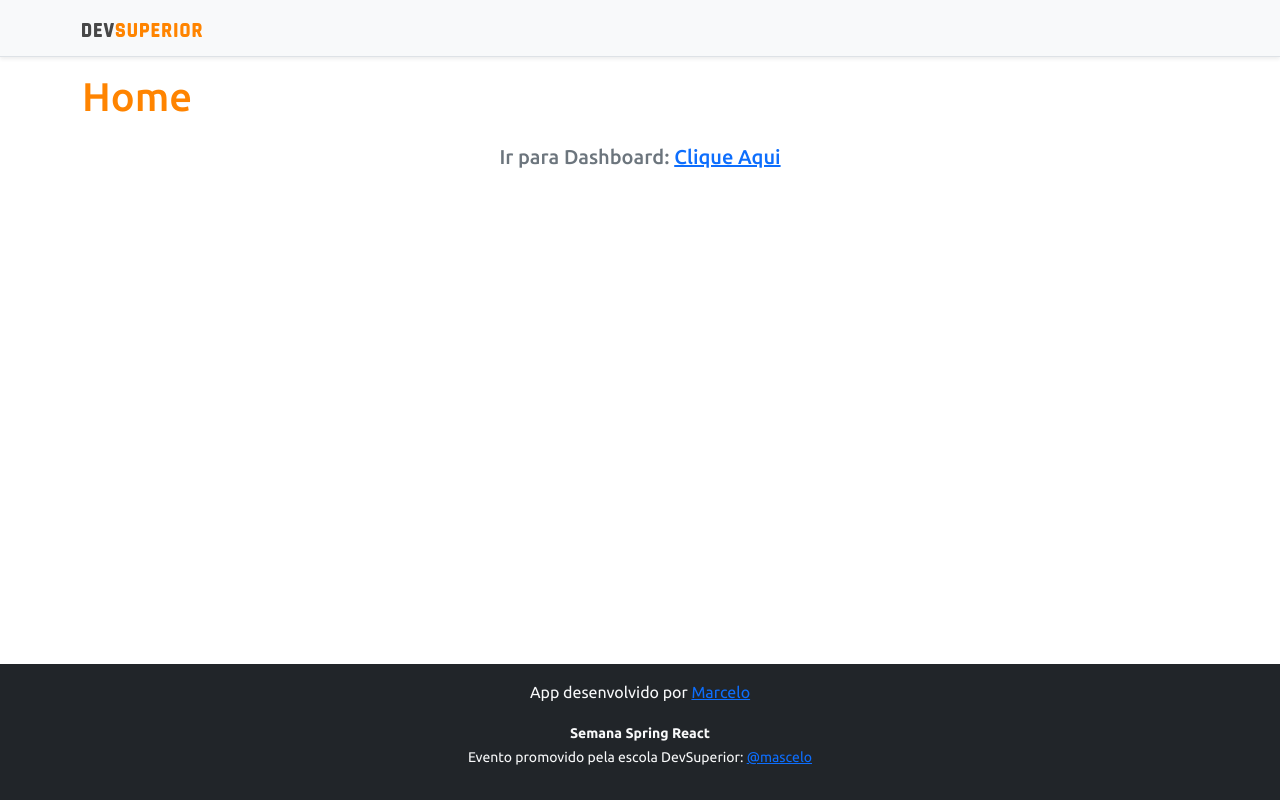
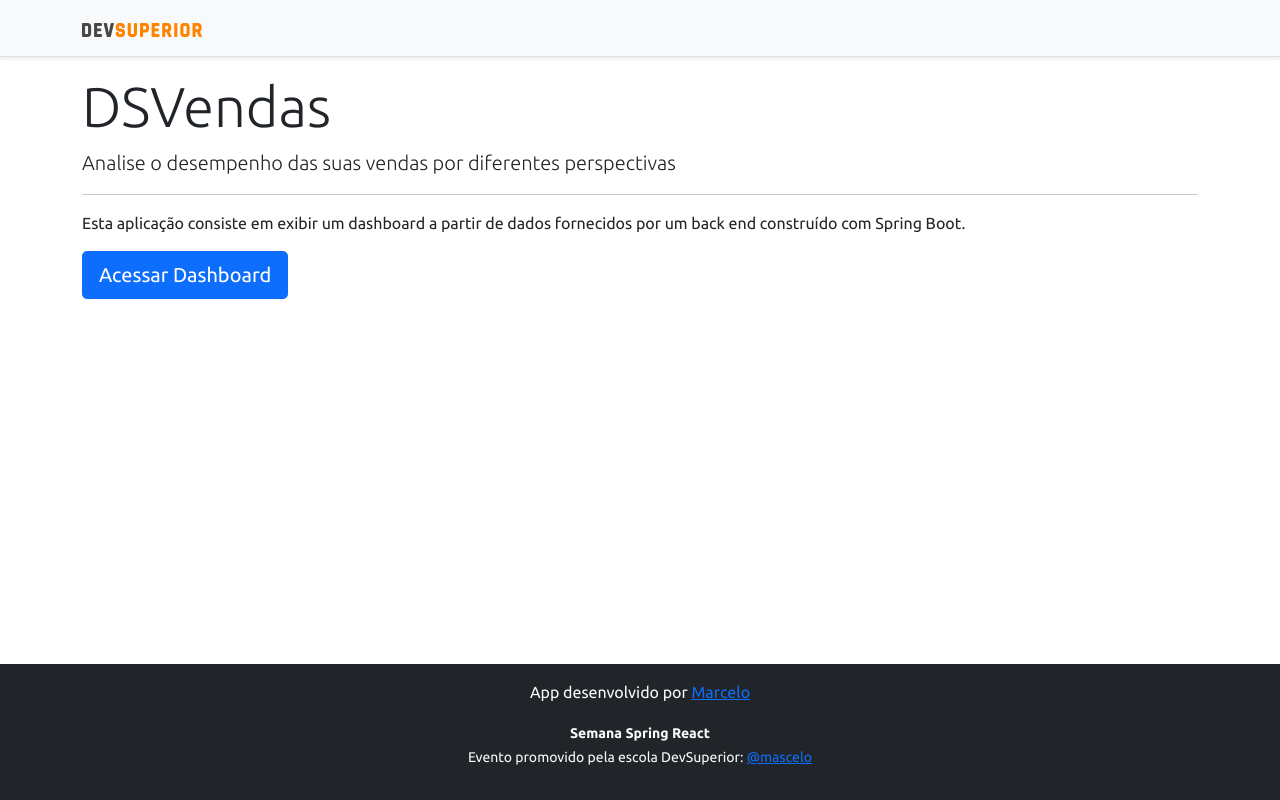
Before and after one commit to marcelommr/sds4, a React (Create React App) app in the folder frontend/: page / in a window 1280 px wide. Built offline with nearby package versions, Linux system fonts and the light colour scheme.

Commit message:
Home, navigation

```diff
--- a/frontend/src/components/NavBar/index.tsx
+++ b/frontend/src/components/NavBar/index.tsx
@@ -1,4 +1,5 @@
 import ImgDsDark from 'assets/img/ds-dark.svg'
+import { Link } from 'react-router-dom';
 
 const NavBar = () => {
     return (
@@ -6,7 +7,7 @@
     <div className="d-flex flex-column flex-md-row align-items-center p-3 px-md-4 mb-3 bg-light border-bottom shadow-sm">
         <div className="container">
           <nav className="my-2 my-md-0 mr-md-3">
-            <img src={ImgDsDark} alt="DevSuperior" width="120" />
+            <Link to="/"><img src={ImgDsDark} alt="DevSuperior" width="120" /></Link>
           </nav>
         </div>
     </div>
--- a/frontend/src/pages/Home/index.tsx
+++ b/frontend/src/pages/Home/index.tsx
@@ -1,6 +1,4 @@
-import BarChart from "components/BarChart";
-import DataTable from "components/DataTable";
-import DonutChart from "components/DonutChart";
+import { BrowserRouter, Route, Switch, Link } from 'react-router-dom'
 import Footer from "components/Footer";
 import NavBar from "components/NavBar";
 
@@ -10,12 +8,15 @@
 
     <>
     <NavBar />
-    <div className="container">
-        <h1 className="text-primary"> Home </h1>
-      <div className="text-primary py-3">
-        <div className="row px-3">
-          <h5 className="text-center text-secondary">Ir para Dashboard: <a href="/dashboard"> Clique Aqui </a></h5>
-        </div>
+      <div className="container">
+      <div className="jumbotron">
+          <h1 className="display-4">DSVendas</h1>
+          <p className="lead">Analise o desempenho das suas vendas por diferentes perspectivas</p>
+          <hr/>
+          <p>Esta aplicação consiste em exibir um dashboard a partir de dados fornecidos por um back end construído com Spring Boot.</p>
+          <Link className="btn btn-primary btn-lg" to="/dashboard">
+          Acessar Dashboard
+          </Link>
       </div>
       </div>
     <Footer />
```
